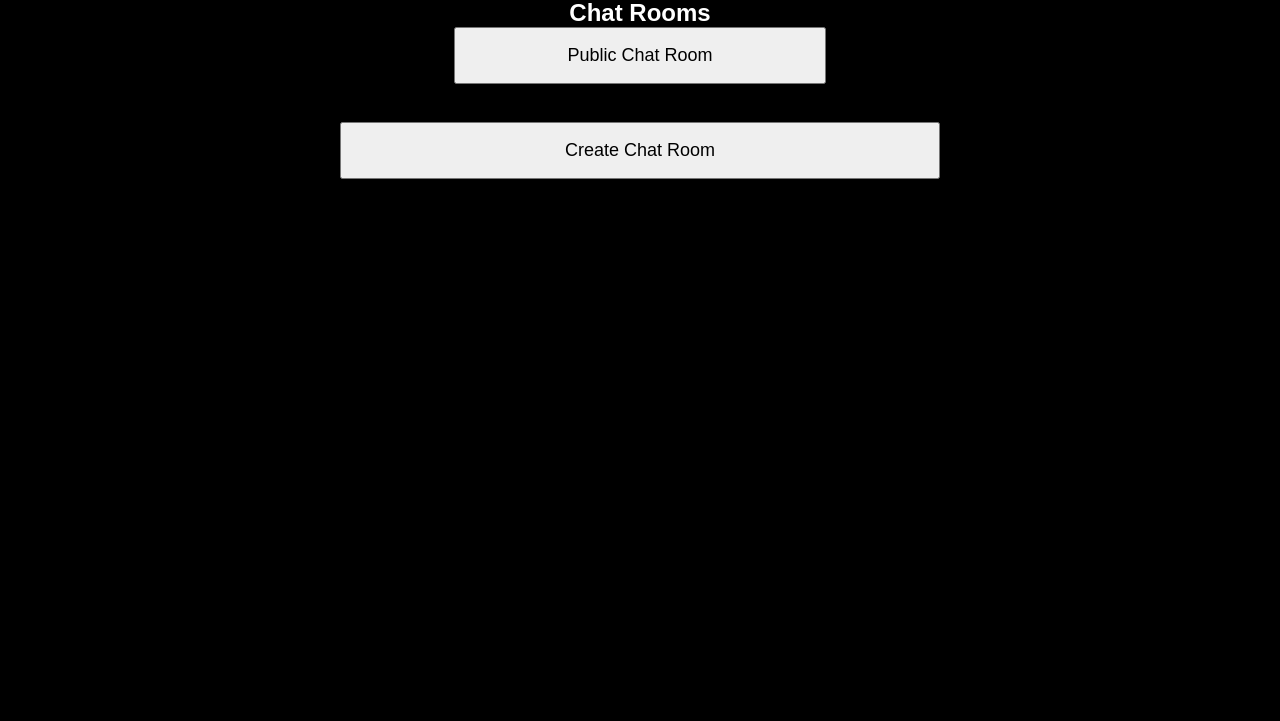
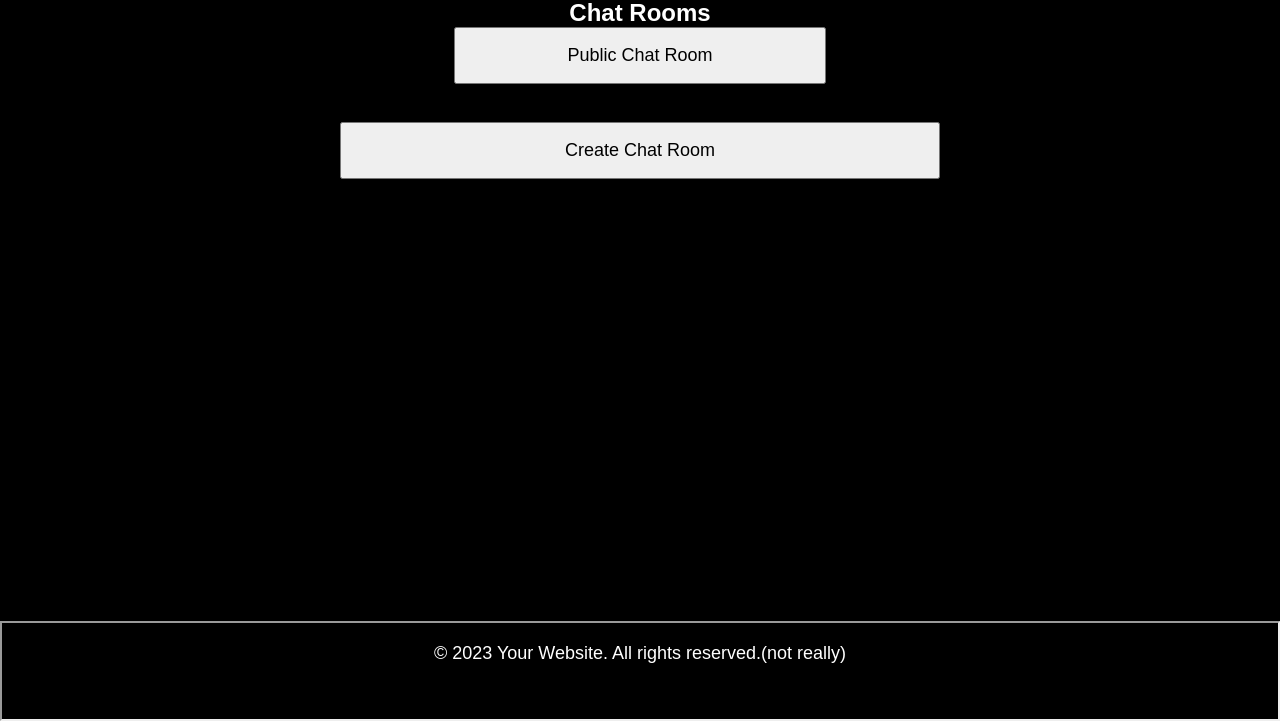
Before and after one commit to AdamB64/realtime_chat, a website: page views/home.html in a window 1280 px wide. Shown: the part 79-800 px from the top of the page. Drawn offline with nearby package versions, Linux system fonts and the light colour scheme; no server answers.

Commit message:
Add footer to home page

```diff
--- a/views/home.html
+++ b/views/home.html
@@ -22,6 +22,7 @@
     </ul>
     <br>
     <button class="button" id="create_chat">Create Chat Room</button>
+    <iframe id="footer" src="footer.html"></iframe>
 </body>
 
 </html>
```
